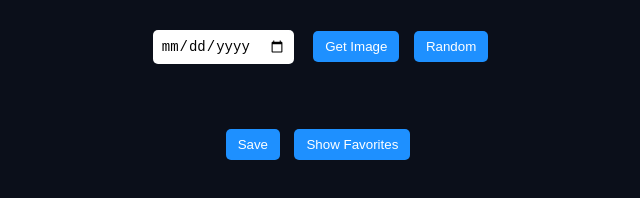
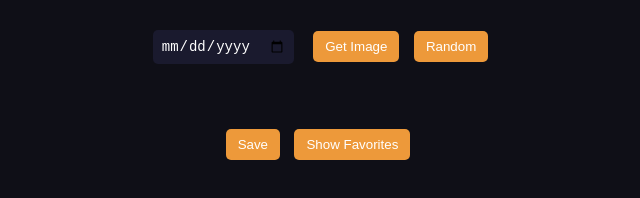
Before and after one commit to Kulnova06/Stellar-Memory, a plain HTML site: page index.html in a window 1280 px wide. Shown: the whole page, without its empty margins (322-962 px from the left). Drawn offline with Linux system fonts and the light colour scheme; no server answers.

Commit message:
changes few colors

```diff
--- a/style.css
+++ b/style.css
@@ -1,44 +1,48 @@
-body {
+body{
   font-family: Arial, sans-serif;
-  background-color: #0b0f1a;
-  color: white;
+  background-color: #0f0f17;
+  color: #e6e6eb;;
   text-align: center;
   margin: 0;
   padding: 20px;
 }
-h2 {
+h2{
   margin-top: 20px;
+  color: #c4b5fd;
 }
-input {
+input{
   padding: 8px;
   font-size: 14px;
   border-radius: 5px;
   border: none;
   margin: 10px;
+  background-color: #1a1a2e;
+  color: white;
 }
-button {
+button{
   padding: 8px 12px;
   margin: 5px;
   border: none;
   border-radius: 5px;
-  background-color: #1e90ff;
+  background-color: #ed993a;
   color: white;
   cursor: pointer;
 }
-button:hover {
+button:hover{
   background-color: #0d6efd;
 }
-#container {
+#container{
   margin-top: 20px;
   padding: 15px;
 }
-img {
+img{
   max-width: 90%;
   border-radius: 10px;
   margin-top: 10px;
 }
-p {
+p{
   max-width: 800px;
   margin: 15px auto;
   line-height: 1.5;
+  color: #cbd5e1;
 }
```
